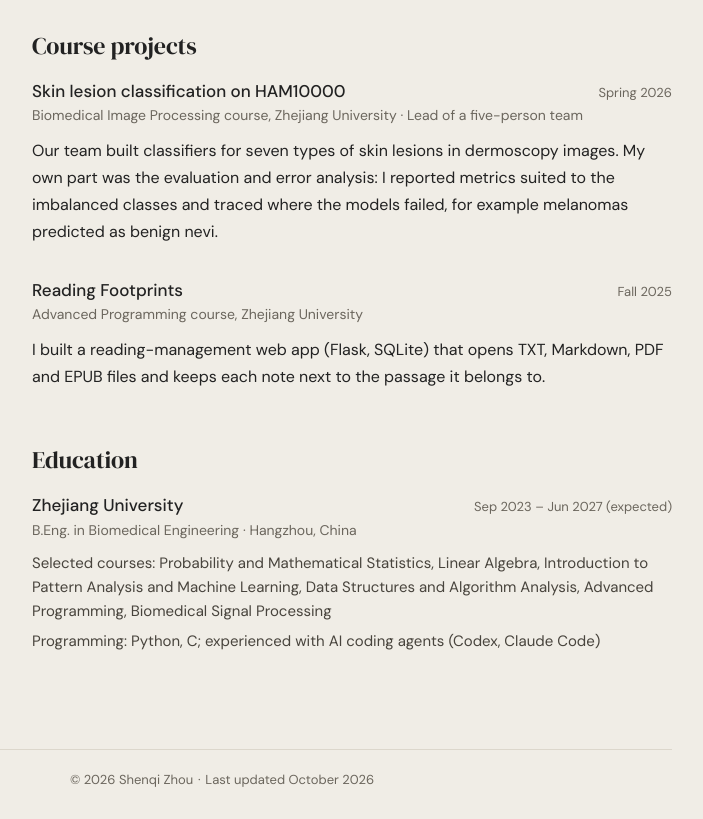
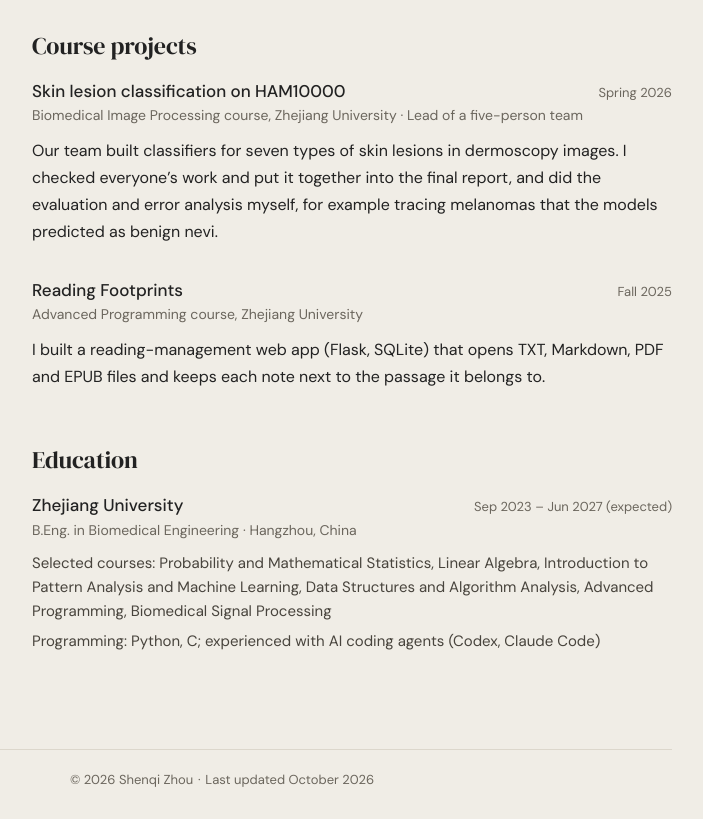
Before and after one commit to shenqi-zhou/shenqi-zhou.github.io, a plain HTML site: page index.html in a window 1280 px wide. Shown: the part 1820-2639 px from the top of the page, without its empty margins (418-1121 px from the left). Drawn offline with Linux system fonts and the light colour scheme.

Commit message:
Update HAM10000 entry and CV

```diff
--- a/index.html
+++ b/index.html
@@ -239,7 +239,7 @@
           <p class="date">Spring 2026</p>
         </div>
         <p class="meta">Biomedical Image Processing course, <span class="nw">Zhejiang University</span> · <span class="nw">Lead of a five-person team</span></p>
-        <p class="text">Our team built classifiers for seven types of skin lesions in dermoscopy images. My own part was the evaluation and error analysis: I reported metrics suited to the imbalanced classes and traced where the models failed, for example melanomas predicted as benign&nbsp;nevi.</p>
+        <p class="text">Our team built classifiers for seven types of skin lesions in dermoscopy images. I checked everyone’s work and put it together into the final report, and did the evaluation and error analysis myself, for example tracing melanomas that the models predicted as benign&nbsp;nevi.</p>
       </article>
       <article class="entry">
         <div class="entry-head">
```
Also changed, not shown: 1 other file.
